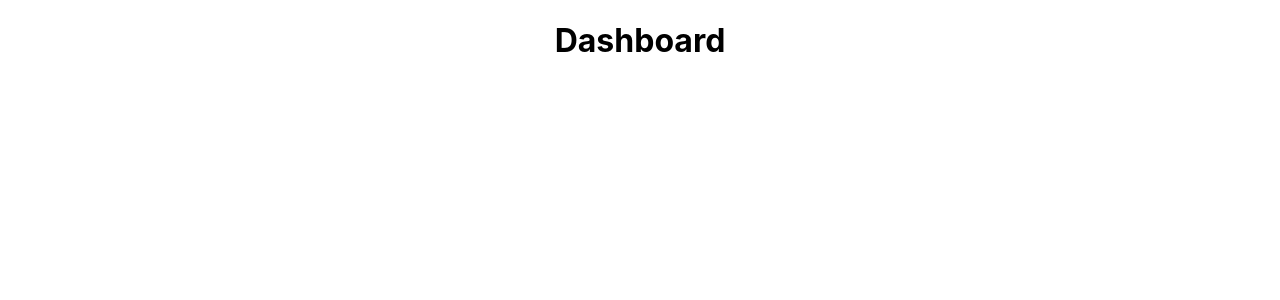
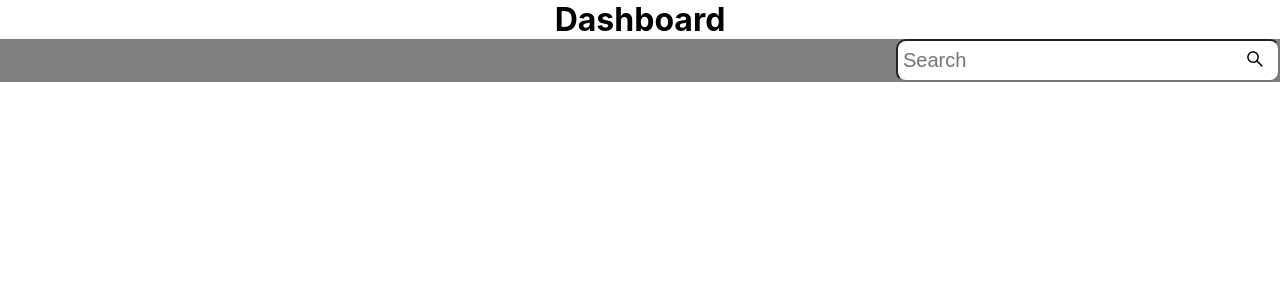
Before and after one commit to Group-10-Advanced-Project/Frontend, a React (Create React App) app in the folder my-app/: page / in a window 1280 px wide. Shown: the top 300 px of the page. Built offline with nearby package versions, Linux system fonts and the light colour scheme.

Commit message:
added search bar

```diff
--- a/my-app/package.json
+++ b/my-app/package.json
@@ -8,6 +8,7 @@
     "@testing-library/user-event": "^13.5.0",
     "react": "^18.2.0",
     "react-dom": "^18.2.0",
+    "react-icons": "^4.8.0",
     "react-router-dom": "^6.8.2",
     "react-scripts": "5.0.1",
     "web-vitals": "^2.1.4"
--- a/my-app/src/components/header/header.css
+++ b/my-app/src/components/header/header.css
@@ -0,0 +1,47 @@
+* {
+  margin: 0;
+  padding: 0;
+  box-sizing: border-box;
+}
+
+/* .header {
+    justify-content: end;
+} */
+
+.search-form {
+  background-color: grey;
+  position: relative;
+  margin-left: auto;
+}
+
+.search-fieldset {
+  position: relative;
+  margin-left: auto;
+  width: 30%;
+  min-width: 300px;
+  border: 0;
+}
+
+.search-bar {
+  width: 100%;
+  border-radius: 10px;
+  padding: 8px 40px 8px 5px;
+  font-size: 20px;
+  /* border: none; */
+}
+
+.search-btn {
+  position: absolute;
+  top: 0;
+  right: 0;
+  width: 50px;
+  height: 100%;
+  border-radius: 50%;
+  cursor: pointer;
+  border: none;
+  background-color: transparent;
+}
+
+button svg {
+  font-size: 20px;
+}
--- a/my-app/src/components/header/index.js
+++ b/my-app/src/components/header/index.js
@@ -1,11 +1,36 @@
 import "./header.css";
+import React, { useState } from "react";
+import { AiOutlineSearch } from "react-icons/ai";
 
-function Header (props){
-    return(
-        <div>
-            <h1>Header</h1>
-        </div>
-    )
-}
+const Header = () => {
+  const [searchInput, setSearchInput] = useState("");
+  const handleChange = (e) => {
+    e.preventDefault();
+    setSearchInput(e.target.value);
+  };
+  return (
+    <div className="header">
+      <form className="search-form">
+        <fieldset className="search-fieldset">
+          <input
+            type="text"
+            name=""
+            placeholder="Search"
+            onChange={handleChange}
+            value={searchInput}
+            className="search-bar"
+          />
+          <button className="search-btn" type="submit">
+            <AiOutlineSearch />
+          </button>
+          {/* <link
+            rel="stylesheet"
+            href="https://cdnjs.cloudflare.com/ajax/libs/font-awesome/4.7.0/css/font-awesome.min.css"
+          ></link> */}
+        </fieldset>
+      </form>
+    </div>
+  );
+};
 
 export default Header;
--- a/my-app/src/pages/dashboard/dashboard.js
+++ b/my-app/src/pages/dashboard/dashboard.js
@@ -1,13 +1,13 @@
 import "./dashboard.css";
+import Header from "../../components/header";
 
-function Dashboard (props) {
-    return (
-        <div>
-            <h1>
-                Dashboard
-            </h1>
-        </div>
-    );
+function Dashboard(props) {
+  return (
+    <div>
+      <h1>Dashboard</h1>
+      <Header />
+    </div>
+  );
 }
 
 export default Dashboard;
```
Also changed, not shown: 2 other files (tests, documents, lock files or other folders).
